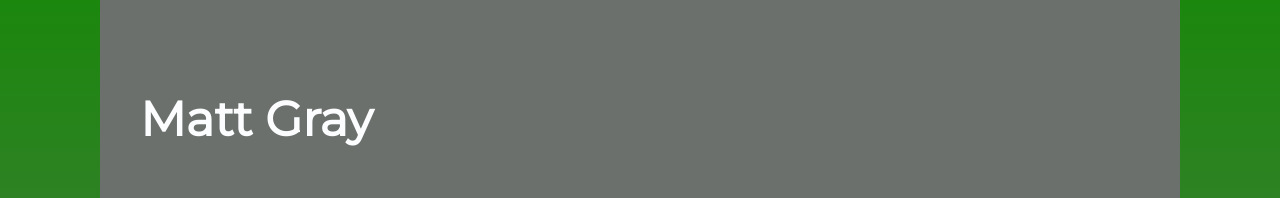
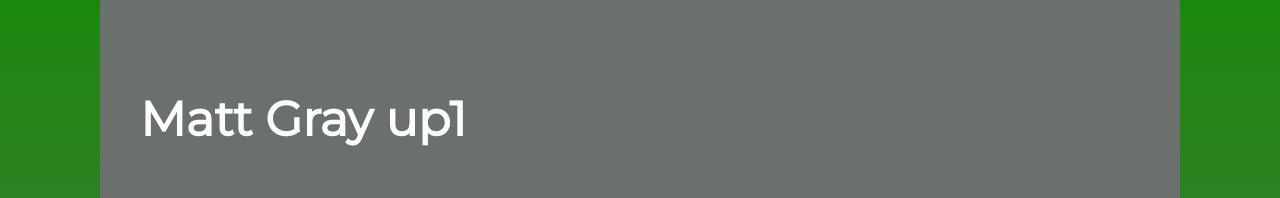
Before and after one commit to artpylon/mattgray_portfolio, a website: page index.html in a window 1280 px wide. Shown: the top 198 px of the page. Drawn offline with nearby package versions, Linux system fonts and the light colour scheme.

```diff
--- a/index.html
+++ b/index.html
@@ -22,7 +22,7 @@
         <!-- Intro Section -->
         <section class='intro'>
             <div class='intro-name'>
-                <h1>Matt Gray</h1>
+                <h1>Matt Gray up1</h1>
                 <h2 class='typed'></h2>
             </div>
 
```
